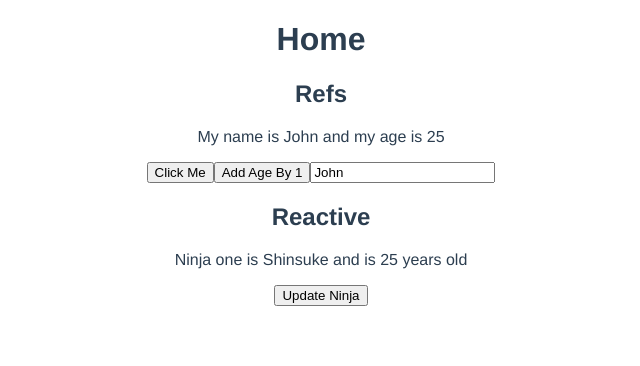
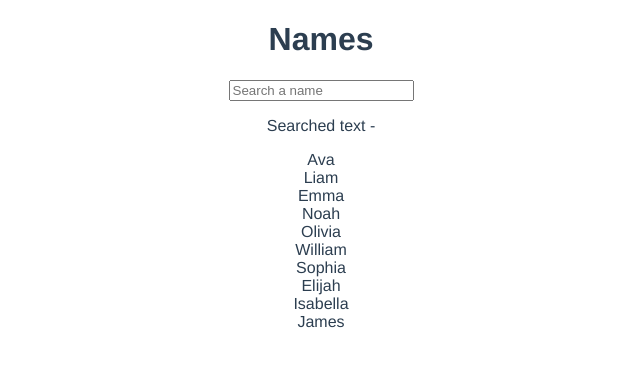
Before and after one commit to AlbertSigsbert/Vue-Blog, a Vue app: page / in a window 1280 px wide. Shown: the top 366 px of the page, without its empty margins (319-959 px from the left). Built offline with nearby package versions, Linux system fonts and the light colour scheme.

Commit message:
Computed Properties

```diff
--- a/src/views/HomeView.vue
+++ b/src/views/HomeView.vue
@@ -1,40 +1,27 @@
 <template>
   <div class="home">
-    <h1>Home</h1>
-    <h2>Refs</h2>
-    <p ref="p">My name is {{ name }} and my age is {{ age }}</p>
-    <button @click="handleClick">Click Me</button>
-    <button @click="age++">Add Age By 1</button>
-    <input type="text" v-model="name" />
-
-    <h2>Reactive</h2>
-    <p>Ninja one is {{ninjaOne.name}} and is {{ninjaOne.age}} years old</p>
-    <button @click="updateNinja">Update Ninja</button>
+    <h1>Names</h1>
+    <input type="text" placeholder="Search a name" v-model="search">
+    <p>Searched text - {{search}}</p>
+   <div v-for="name in matchedNames" :key="name">{{name}}</div>
   </div>
 </template>
 
 <script>
-import { ref, reactive } from "vue";
+import { ref, computed } from "vue";
 
 export default {
   name: "HomeView",
   setup() {
-    let name = ref("John");
-    let age = ref(25);
+    const search = ref('')
+    const names = ref(['Ava', 'Liam', 'Emma', 'Noah', 'Olivia', 'William', 'Sophia', 'Elijah', 'Isabella', 'James']);
 
-    const ninjaOne = reactive({ name: "Shinsuke", age: 25 });
-    const p = ref(null);
+    //Computed properties
+    const matchedNames = computed(() => {
+      return names.value.filter(name => name.includes(search.value))
+    })
 
-    const handleClick = () => {
-      // p.value.textContent = "Hello,World";
-      name.value = "Mario";
-    };
-    const updateNinja = () => {
-      // p.value.textContent = "Hello,World";
-      ninjaOne.name = "Matsura";
-    };
-
-    return { name, age, handleClick, p, updateNinja, ninjaOne };
+    return { names, search, matchedNames};
   },
 };
 </script>
```
